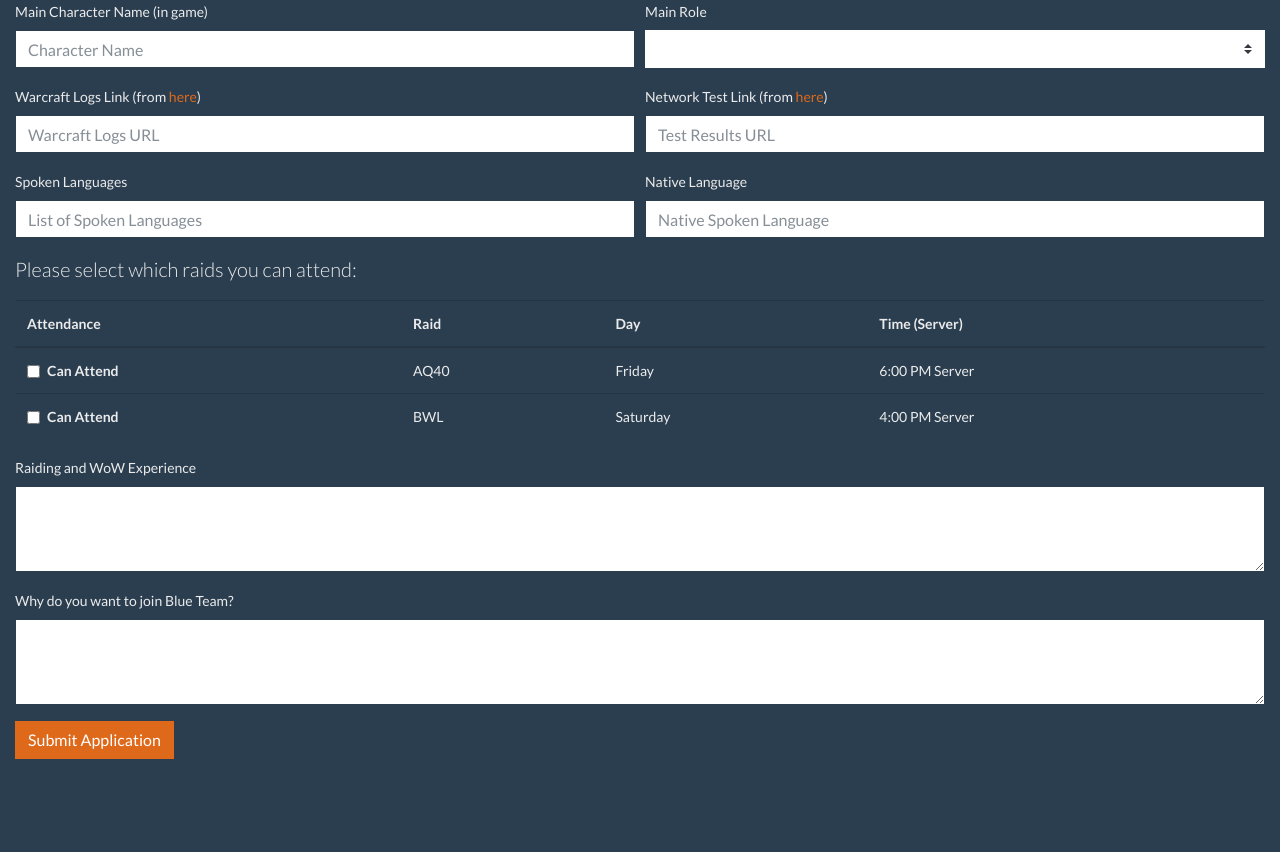
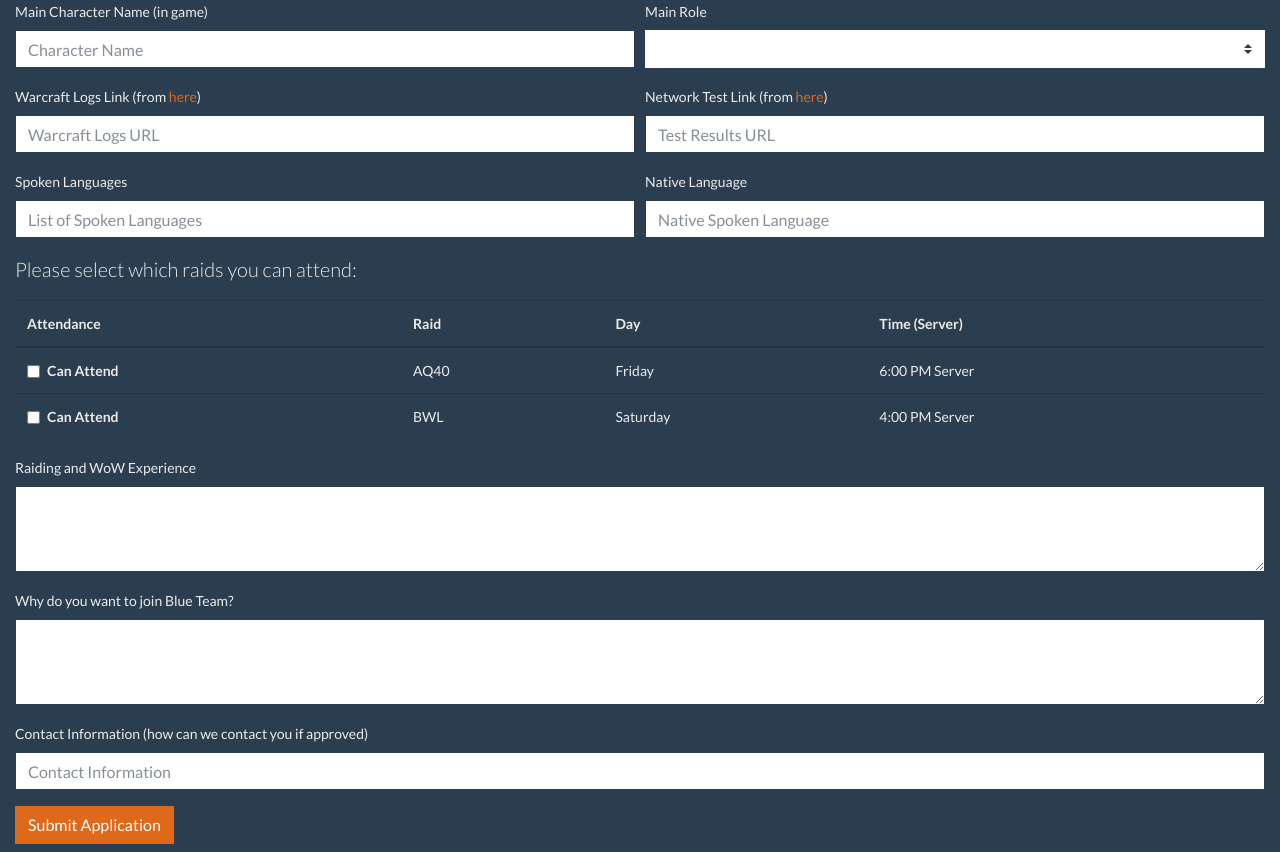
Before and after one commit to smashedr/blueteam-web, a Django app: page /apply/ in a window 1280 px wide. Shown: the part 119-971 px from the top of the page. Before the commit the page ends 878 px from the top, so only its background shows below. Run offline with Django 3.2, Linux system fonts and the light colour scheme; some libraries are stand-ins or nearby versions.

Commit message:
Added google recaptcha to guild application

```diff
--- a/app/blueteam/settings.py
+++ b/app/blueteam/settings.py
@@ -39,6 +39,9 @@ BLUE_DISCORD_BLUE_ROLE = os.getenv('BLUE_DISCORD_BLUE_ROLE')
 BLUE_DISCORD_OFFICER_ROLE = os.getenv('BLUE_DISCORD_OFFICER_ROLE')
 BLUE_DISCORD_ID = os.getenv('BLUE_DISCORD_ID')
 BLUE_DISCORD_URL = os.getenv('BLUE_DISCORD_URL')
+
+GOOGLE_SITE_PUBLIC = os.getenv('GOOGLE_SITE_PUBLIC')
+GOOGLE_SITE_SECRET = os.getenv('GOOGLE_SITE_SECRET')
 
 USE_I18N = True
 USE_L10N = True
--- a/app/home/forms.py
+++ b/app/home/forms.py
@@ -26,3 +26,4 @@ class ApplicantsForm(forms.Form):
     sat_raid = forms.BooleanField(required=False)
     raid_exp = forms.CharField()
     why_blue = forms.CharField()
+    contact_info = forms.CharField(max_length=128)
--- a/app/home/models.py
+++ b/app/home/models.py
@@ -57,6 +57,7 @@ class GuildApplicants(models.Model):
     sat_raid = models.BooleanField(default=False)
     raid_exp = models.TextField(blank=True)
     why_blue = models.TextField(blank=True)
+    contact_info = models.CharField(max_length=128)
     created_at = models.DateTimeField(auto_now_add=True)
     updated_at = models.DateTimeField(auto_now=True)
     app_status = models.CharField(
--- a/app/home/views.py
+++ b/app/home/views.py
@@ -1,7 +1,9 @@
 import logging
+import requests
 from pprint import pformat
+from django.conf import settings
 from django.contrib.auth.decorators import login_required, user_passes_test
-from django.http import JsonResponse
+from django.http import JsonResponse, HttpResponse
 from django.shortcuts import render
 from .forms import ProfileForm, ApplicantsForm
 from .models import BlueProfile, BlueNews, GuildApplicants
@@ -84,6 +86,9 @@ def apply_view(request):
         logger.debug(pformat(request.POST))  # LOCAL DEBUGGING ONLY
         form = ApplicantsForm(request.POST)
         if form.is_valid():
+            if not google_verify(request):
+                data = {'err_msg': 'Google CAPTCHA not verified.'}
+                return JsonResponse(data, status=400)
             new_app = GuildApplicants(
                 char_name=form.cleaned_data['char_name'],
                 char_role=form.cleaned_data['char_role'],
@@ -95,9 +100,32 @@ def apply_view(request):
                 sat_raid=form.cleaned_data['sat_raid'],
                 raid_exp=form.cleaned_data['raid_exp'],
                 why_blue=form.cleaned_data['why_blue'],
+                contact_info=form.cleaned_data['contact_info'],
             )
             new_app.save()
             request.session['application_submitted'] = True
-            return JsonResponse({'message': 'ok'}, status=200)
+            return JsonResponse({}, status=200)
         else:
             return JsonResponse(form.errors, status=400)
+
+
+def google_verify(request):
+    if 'gverified' in request.session and request.session['gverified']:
+        return True
+    try:
+        url = 'https://www.google.com/recaptcha/api/siteverify'
+        data = {
+            'secret': settings.GOOGLE_SITE_SECRET,
+            'response': request.POST['g-recaptcha-response']
+        }
+        r = requests.post(url, data=data, timeout=6)
+        j = r.json()
+        logger.debug(j)
+        if j['success']:
+            request.session['gverified'] = True
+            return True
+        else:
+            return False
+    except Exception as error:
+        logger.exception(error)
+        return False
--- a/app/static/main/js/apply.js
+++ b/app/static/main/js/apply.js
@@ -27,12 +27,17 @@ $(document).ready(function() {
             error: function(data, textStatus) {
                 console.log('Status: '+data.status+', Response: '+data.responseText);
                 try {
+                    console.log(data.responseJSON);
+                    if (data.responseJSON.hasOwnProperty('err_msg')) {
+                        alert(data.responseJSON['err_msg'])
+                    } else {
                         $($('#apply-form').prop('elements')).each(function () {
                             if (data.responseJSON.hasOwnProperty(this.name)) {
                                 $('#' + this.name + '-invalid').empty().append(data.responseJSON[this.name]);
                                 $(this).addClass('is-invalid');
                             }
                         });
+                    }
                 }
                 catch(error){
                     console.log(error);
--- a/app/templates/apply.html
+++ b/app/templates/apply.html
@@ -106,7 +106,16 @@
                         <textarea class="form-control" id="why_blue" name="why_blue" rows="3"></textarea>
                         <div class="invalid-feedback" id="why_blue-invalid"></div>
                     </div>
+
+                    <div class="form-group">
+                        <label for="contact_info">Contact Information (how can we contact you if approved)</label>
+                        <input type="text" class="form-control" id="contact_info" name="contact_info" placeholder="Contact Information">
+                        <div class="invalid-feedback" id="contact_info-invalid"></div>
+                    </div>
+
+                    <div class="g-recaptcha mb-2" data-sitekey="{% get_config 'GOOGLE_SITE_PUBLIC' %}"></div>
                     <button type="submit" id="submit-app-btn" class="btn btn-primary">Submit Application</button>
+
                 </form>
 
                 <div style="display:none;" id="apply-success" class="alert alert-success" role="alert">
@@ -124,5 +133,6 @@
 {% endblock %}
 
 {% block tail %}
+    <script type="text/javascript" src="https://www.google.com/recaptcha/api.js" async defer></script>
     <script type="text/javascript" src="{% static 'main/js/apply.js' %}"></script>
 {% endblock %}
```
Lines whose indentation alone changed are shown as unchanged.
